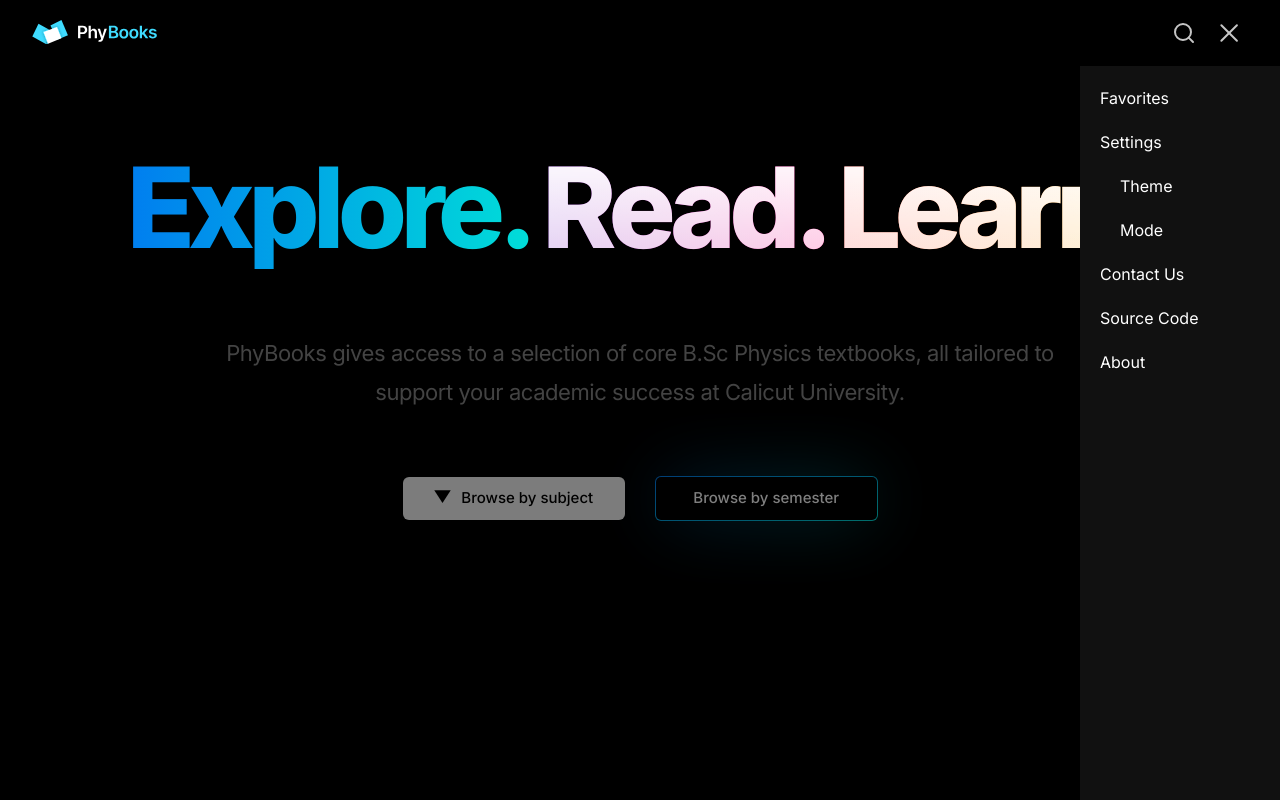
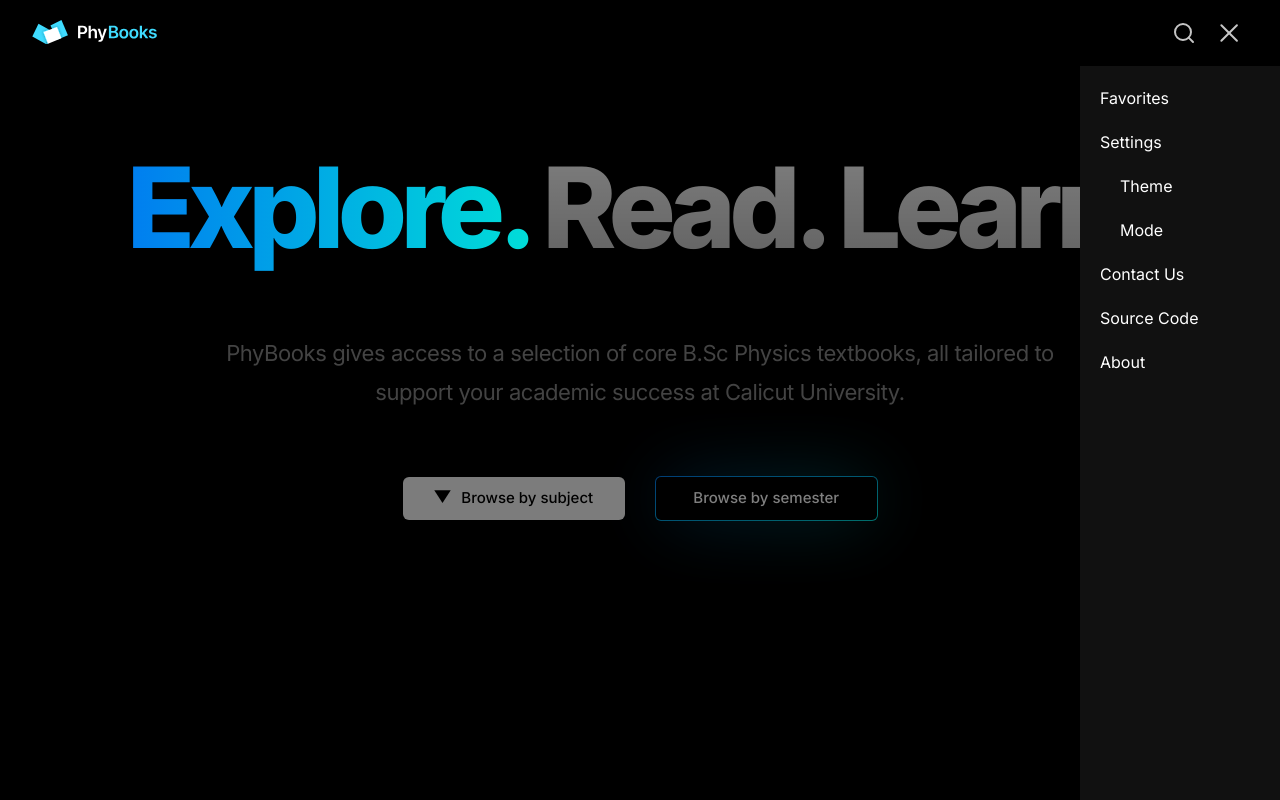
Before and after one commit to FarisPalayi/phybooks, a Next.js app: page / in a window 1280 px wide. Both pictures are taken after a click on the button 1230 px from the left and 33 px from the top of the page. Shown: the top 800 px of the page. Built offline with nearby package versions, Linux system fonts and the light colour scheme.

Commit message:
fix: color leaking in intro title animation

```diff
--- a/src/app/components/home/Intro.js
+++ b/src/app/components/home/Intro.js
@@ -7,13 +7,13 @@ export default function Intro() {
     <section className={styles.intro}>
       <h1 className={styles.intro__title}>
         <span className={styles.intro__titlePart1} data-content="Explore.">
-          Explore.
+          <span className={styles.intro__titleText1}>Explore.</span>
         </span>
         <span className={styles.intro__titlePart2} data-content="Read.">
-          Read.
+          <span className={styles.intro__titleText2}>Read.</span>
         </span>
         <span className={styles.intro__titlePart3} data-content="Learn.">
-          Learn.
+          <span className={styles.intro__titleText3}>Learn.</span>
         </span>
       </h1>
 
--- a/src/app/styles/components/Intro.module.scss
+++ b/src/app/styles/components/Intro.module.scss
@@ -29,9 +29,6 @@
 
   & > span {
     position: relative;
-    @include grad-text(linear-gradient(90deg, var(--start), var(--end)));
-    padding-inline: 0.05em;
-    z-index: 1;
 
     &::before {
       content: attr(data-content);
@@ -48,12 +45,19 @@
     }
   }
 
+  & > span > span {
+    position: relative;
+    @include grad-text(linear-gradient(90deg, var(--start), var(--end)));
+    padding-inline: 0.05em;
+    z-index: 1;
+  }
+
   &Part1 {
     --start: #007cf0;
     --end: #00dfd8;
 
     &::before {
-      animation: intro-grad-anim-1 8s infinite;
+      animation: intro-grad-bg-anim-1 8s infinite;
     }
   }
 
@@ -62,7 +66,7 @@
     --end: #ff0080;
 
     &::before {
-      animation: intro-grad-anim-2 8s infinite;
+      animation: intro-grad-bg-anim-2 8s infinite;
     }
   }
 
@@ -71,8 +75,18 @@
     --end: #f9cb28;
 
     &::before {
-      animation: intro-grad-anim-3 8s infinite;
+      animation: intro-grad-bg-anim-3 8s infinite;
     }
+  }
+
+  &Text1 {
+    animation: intro-grad-foreground-anim-1 8s infinite;
+  }
+  &Text2 {
+    animation: intro-grad-foreground-anim-2 8s infinite;
+  }
+  &Text3 {
+    animation: intro-grad-foreground-anim-3 8s infinite;
   }
 }
 
@@ -119,23 +133,70 @@
   }
 }
 
-@keyframes intro-grad-anim-1 {
+// gradient text foreground
+@keyframes intro-grad-foreground-anim-1 {
+  0%,
+  16.667%,
+  100% {
+    opacity: 1;
+  }
+
+  33.333%,
+  83.333% {
+    opacity: 0;
+  }
+}
+
+@keyframes intro-grad-foreground-anim-2 {
+  0%,
+  100% {
+    opacity: 0;
+  }
+
+  33.333%,
+  50% {
+    opacity: 1;
+  }
+  16.667%,
+  66.667% {
+    opacity: 0;
+  }
+}
+
+@keyframes intro-grad-foreground-anim-3 {
+  0%,
+  50%,
+  100% {
+    opacity: 0;
+  }
+
+  66.667%,
+  83.333% {
+    opacity: 1;
+  }
+}
+
+// white text background text
+
+@keyframes intro-grad-bg-anim-1 {
   0%,
   16.667%,
   100% {
     opacity: 0;
   }
+
   25%,
   91.667% {
     opacity: 1;
   }
 }
 
-@keyframes intro-grad-anim-2 {
+@keyframes intro-grad-bg-anim-2 {
   0%,
   100% {
     opacity: 1;
   }
+
   33.333%,
   50% {
     opacity: 0;
@@ -146,13 +207,14 @@
   }
 }
 
-@keyframes intro-grad-anim-3 {
+@keyframes intro-grad-bg-anim-3 {
   0%,
   58.333%,
   91.667%,
   100% {
     opacity: 1;
   }
+
   66.667%,
   83.333% {
     opacity: 0;
```
